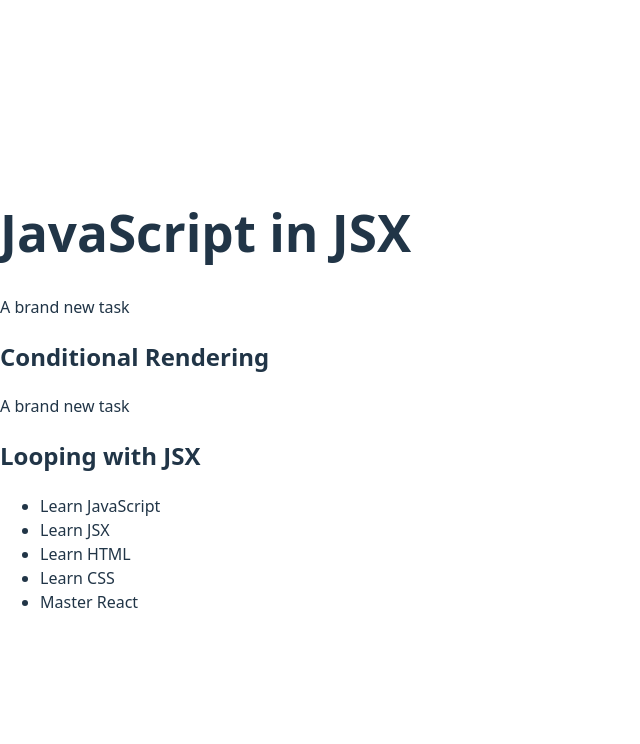
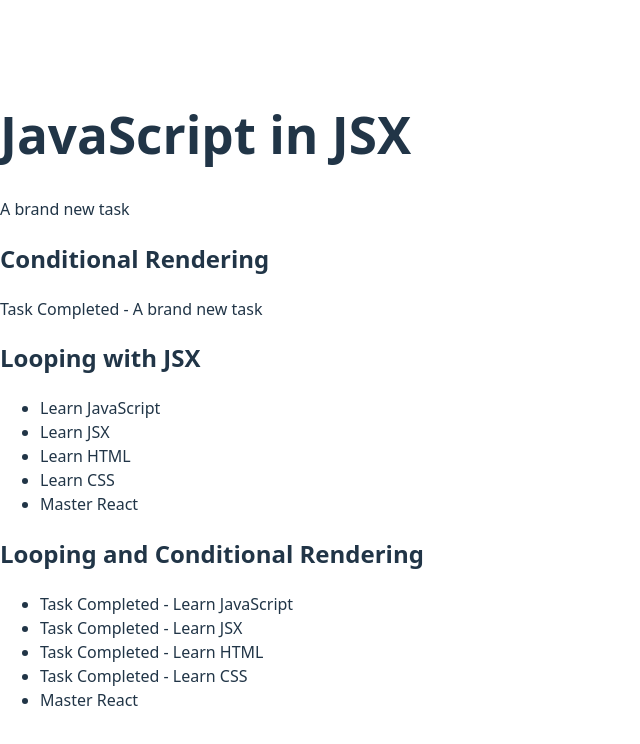
Before and after one commit to irwinleah/second-react-app, a React (Vite) app: page / in a window 1280 px wide. Shown: the top 744 px of the page, without its empty margins (0-640 px from the left). Built offline with nearby package versions, Linux system fonts and the light colour scheme.

Commit message:
updated conditional rendering in loop

```diff
--- a/src/App.jsx
+++ b/src/App.jsx
@@ -1,19 +1,12 @@
-// src/App.jsx
-
 const App = () => {
-  const todo = { text: 'A brand new task', done: false };
-
+  const todo = { text: 'A brand new task', done: true }
   const todos = [
     {text: 'Learn JavaScript', done: true},
-    {text: 'Learn JSX', done: false},
+    {text: 'Learn JSX', done: true},
     {text: 'Learn HTML', done: true},
     {text: 'Learn CSS', done: true},
     {text: 'Master React', done: false},
   ];
-
-  const todoList = todos.map((todo, index) =>
-    <li key={index}>{todo.text}</li>
-  )
 
   return (
     <>
@@ -21,12 +14,27 @@ const App = () => {
       <p>{todo.text}</p>
 
       <h2>Conditional Rendering</h2>
-      <p>{todo.done ? `Task Completed - ${todo.text}` : todo.text}</p>
+      <p>{todo.done ? `Task Completed - ${todo.text}` : todo.text }</p>
 
       <h2>Looping with JSX</h2>
-      <ul>{todoList}</ul>
+      <ul>
+        {todos.map((todo, index) =>
+          <li key={index}>
+            {todo.text}
+          </li>
+        )}
+      </ul>
+
+      <h2>Looping and Conditional Rendering</h2>
+      <ul>
+        {todos.map((todo, index) =>
+          <li key={index}>
+            {todo.done ? `Task Completed - ${todo.text}` : todo.text}
+          </li>
+        )}
+      </ul>
     </>
   );
-};
+}
 
-export default App;
+export default App
```
